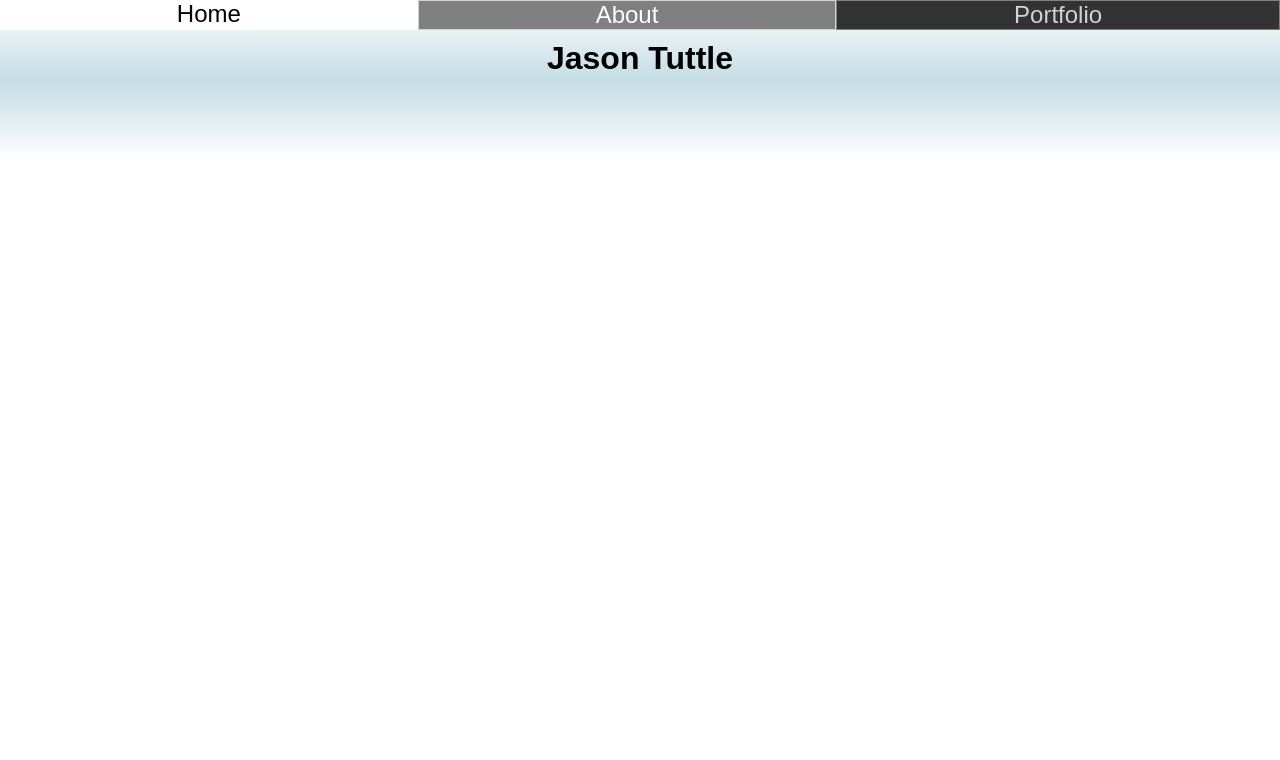
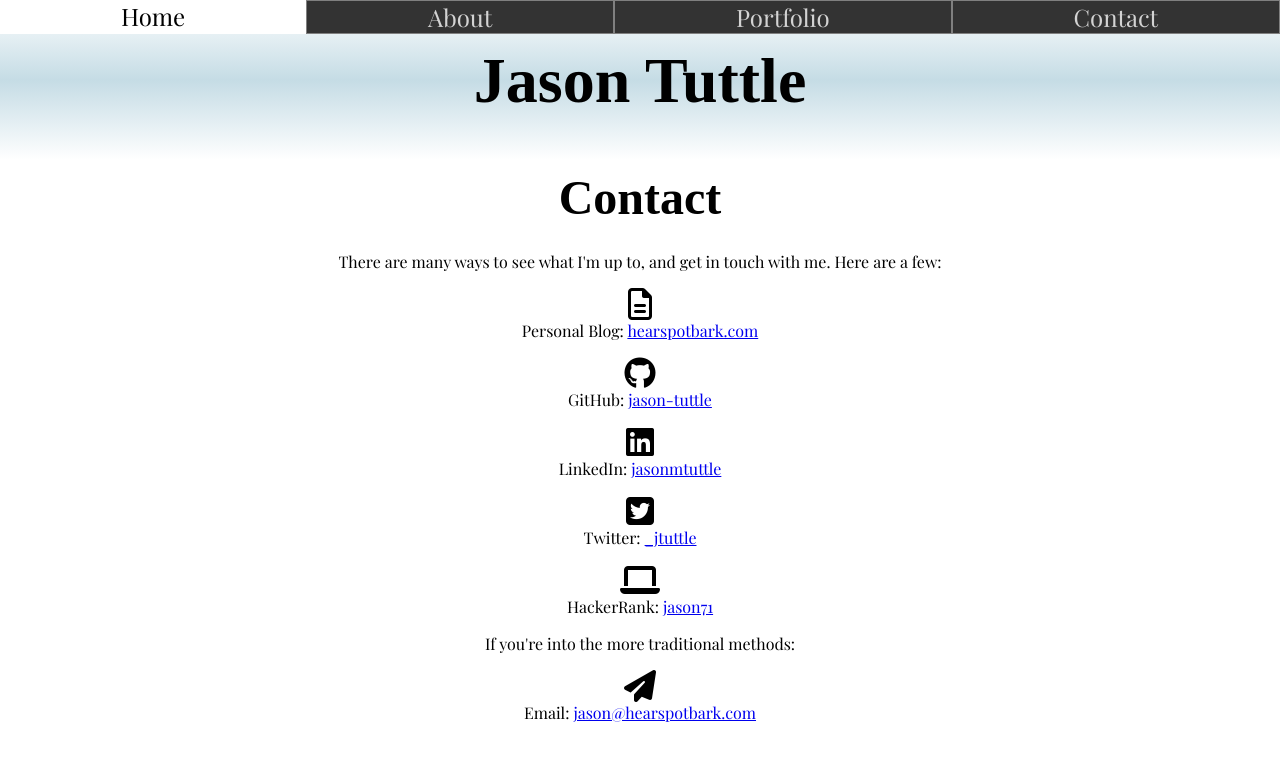
Before and after one commit to jason-tuttle/portfolio, a React app: page /portfolio-app/contact in a window 1280 px wide. Built offline with nearby package versions, Linux system fonts and the light colour scheme; a web font is replaced by a local one.

Commit message:
style and content

```diff
--- a/public/index.html
+++ b/public/index.html
@@ -4,21 +4,11 @@
     <meta charset="utf-8">
     <meta name="viewport" content="width=device-width, initial-scale=1, shrink-to-fit=no">
     <meta name="theme-color" content="#000000">
-    <!--
-      manifest.json provides metadata used when your web app is added to the
-      homescreen on Android. See https://developers.google.com/web/fundamentals/engage-and-retain/web-app-manifest/
-    -->
+
     <link rel="manifest" href="%PUBLIC_URL%/manifest.json">
     <link rel="shortcut icon" href="%PUBLIC_URL%/favicon.ico">
-    <!--
-      Notice the use of %PUBLIC_URL% in the tags above.
-      It will be replaced with the URL of the `public` folder during the build.
-      Only files inside the `public` folder can be referenced from the HTML.
-
-      Unlike "/favicon.ico" or "favicon.ico", "%PUBLIC_URL%/favicon.ico" will
-      work correctly both with client-side routing and a non-root public URL.
-      Learn how to configure a non-root public URL by running `npm run build`.
-    -->
+    <link href="https://fonts.googleapis.com/css?family=Averia+Serif+Libre|Playfair+Display" rel="stylesheet">
+    <script src="https://use.fontawesome.com/eacd6b08ee.js"></script>
     <title>React App</title>
   </head>
   <body>
@@ -26,15 +16,6 @@
       You need to enable JavaScript to run this app.
     </noscript>
     <div id="root"></div>
-    <!--
-      This HTML file is a template.
-      If you open it directly in the browser, you will see an empty page.
 
-      You can add webfonts, meta tags, or analytics to this file.
-      The build step will place the bundled scripts into the <body> tag.
-
-      To begin the development, run `npm start` or `yarn start`.
-      To create a production bundle, use `npm run build` or `yarn build`.
-    -->
   </body>
 </html>
--- a/src/components/About.js
+++ b/src/components/About.js
@@ -5,7 +5,18 @@ class About extends Component {
   render() {
 
     return (
-      <div> About Component</div>
+      <div>
+        <h3>Developer. Audio Guru. Dad.</h3>
+        <p>
+          <h4>Also:</h4>
+          Cyclist.<br />
+          Musician.<br />
+          Songwriter.<br />
+          Award-winning sound editor!<br />
+          Mostly harmless.<br />
+        </p>
+        <p>There's not enough here, yet, so there will be more to come in the future. Stay tuned!</p>
+      </div>
     );
   }
 
--- a/src/components/BaseLayout.js
+++ b/src/components/BaseLayout.js
@@ -11,9 +11,10 @@ class BaseLayout extends Component {
     this.state = {
       location: 'home',
       styles: {
-        home: ['first', 'second', 'third'],
-        about: ['third', 'first', 'second'],
-        portfolio: ['second', 'third', 'first']
+        home: ['first', 'third', 'third', 'third'],
+        about: ['third', 'first', 'third', 'third'],
+        portfolio: ['second', 'third', 'first', 'third'],
+        contact: ['third', 'third', 'third', 'first']
       }
     };
   }
@@ -32,8 +33,10 @@ class BaseLayout extends Component {
             <NavLink to="/" onClick={this.handleClick} className={styles[location][0]} name='home'>Home</NavLink>
             <NavLink to="/about" onClick={this.handleClick} className={styles[location][1]} name='about'>About</NavLink>
             <NavLink to="/portfolio" onClick={this.handleClick} className={styles[location][2]} name='portfolio'>Portfolio</NavLink>
+            <NavLink to="/contact" onClick={this.handleClick} className={styles[location][3]} name='contact'>Contact</NavLink>
           </div>
           <h1>Jason Tuttle</h1>
+
         </header>
         {this.props.children}
       </div>
--- /dev/null
+++ b/src/components/Contact.js
@@ -0,0 +1,44 @@
+import React, { Component } from 'react';
+
+class Class extends Component {
+  render() {
+    return (
+      <div>
+        <h2>Contact</h2>
+        <p>There are many ways to see what I'm up to, and get in touch with me. Here are a few:</p>
+        <div>
+          <p>
+            <i className="fa fa-file-text-o fa-2x"></i><br />
+            Personal Blog: <a href='http://hearspotbark.com'>hearspotbark.com</a>
+          </p>
+          <p>
+            <i className="fa fa-github fa-2x" ></i><br />
+            GitHub: <a href='https://github.com/jason-tuttle'>jason-tuttle</a></p>
+          <p>
+            <i className="fa fa-linkedin-square fa-2x" ></i><br />
+            LinkedIn: <a href='https://www.linkedin.com/in/jasonmtuttle/'>jasonmtuttle</a></p>
+          <p>
+            <i className="fa fa-twitter-square fa-2x" ></i><br />
+            Twitter: <a href='https://twitter.com/_jtuttle'>_jtuttle</a></p>
+          <p>
+            <i className="fa fa-laptop fa-2x" ></i><br />
+            HackerRank: <a href='https://www.hackerrank.com/jason71'>jason71</a></p>
+        </div>
+        <p>
+          If you're into the more traditional methods:
+          <div>
+            <p>
+              <i className="fa fa-paper-plane fa-2x" ></i><br />
+              Email: <a href="mailto:jason@hearspotbark.com">jason@hearspotbark.com</a>
+            </p>
+
+          </div>
+        </p>
+
+      </div>
+    );
+  }
+
+}
+
+export default Class;
--- a/src/components/Home.js
+++ b/src/components/Home.js
@@ -21,6 +21,7 @@ class Home extends Component {
 
     return (
       <div className="home-container">
+        <h2>is a:</h2>
         <h3>Developer</h3>
           <div className="div-img" style={devBg}>
             <img className='fg-img' src={computerBg} id="dev-fg" alt='laptop computer'/>
--- a/src/components/Portfolio.js
+++ b/src/components/Portfolio.js
@@ -1,6 +1,6 @@
 import React, { Component } from 'react';
 import game from '../images/game_of_life.png';
-import rover from '../images/mars_rover.png';
+import rover from '../images/mars_rover2.jpg';
 
 class Portfolio extends Component {
 
--- a/src/index.js
+++ b/src/index.js
@@ -7,6 +7,7 @@ import BaseLayout from './components/BaseLayout';
 import Home from './components/Home';
 import About from './components/About';
 import Portfolio from './components/Portfolio';
+import Contact from './components/Contact';
 
 ReactDOM.render(
   <BrowserRouter basename='/portfolio-app'>
@@ -15,6 +16,7 @@ ReactDOM.render(
         <Route exact path="/" component={Home} />
         <Route path="/about" component={About}/>
         <Route path="/portfolio" component={Portfolio}/>
+        <Route path="/contact" component={Contact} />
       </Switch>
     </BaseLayout>
   </BrowserRouter>
--- a/src/styles/App.css
+++ b/src/styles/App.css
@@ -1,5 +1,6 @@
 .App {
   text-align: center;
+  font-family: 'Playfair Display' ,sans-serif;
 }
 header {
   background: linear-gradient(#FFFFFF, #C5DCE5, #FFFFFF);
@@ -8,9 +9,22 @@ header {
   flex-flow: column nowrap;
   justify-content: flex-start;
 }
-h1 {
+h1, h2, h3, h4 {
+  font-family: 'Averia Serif Libre', serif;
   margin: 0;
   padding: 10px;
+}
+h1 {
+  font-size: 4em;
+}
+h2 {
+  font-size: 3em;
+}
+h3 {
+  font-size: 2em;
+}
+h4 {
+  font-size: 1.5em;
 }
 .linkBox {
   display: flex;
@@ -76,3 +90,7 @@ h1 {
 .fg-img:hover {
   opacity: 0;
 }
+
+ul {
+  list-style: none;
+}
```
Also changed, not shown: src/images/mars_rover2.jpg (added).
